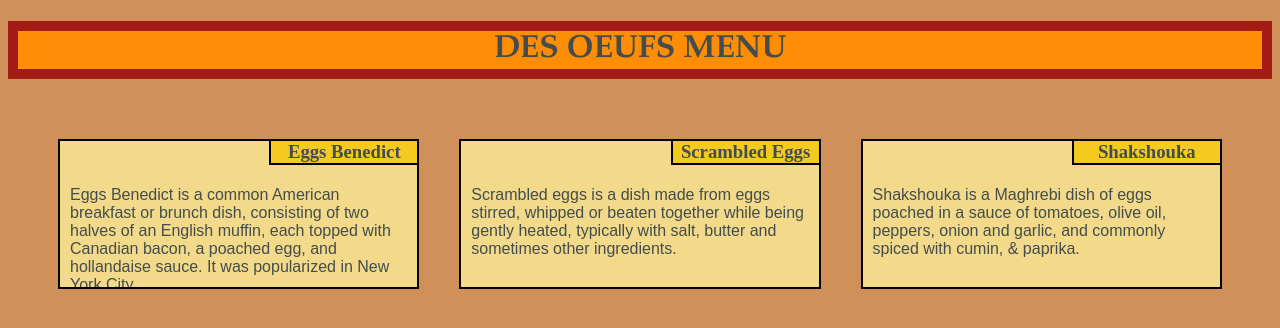
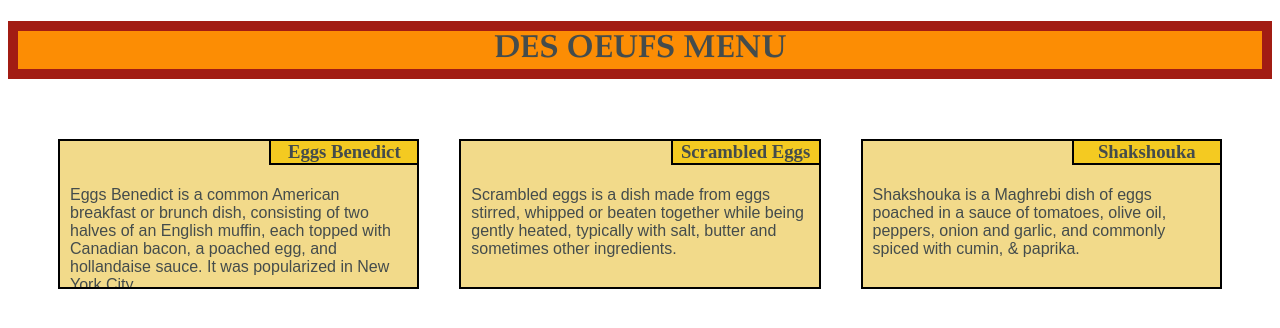
Before and after one commit to dreitechy/DesOeufs, a plain HTML site: page index.html in a window 1280 px wide. Drawn offline with Linux system fonts and the light colour scheme.

Commit message:
Update index.html

```diff
--- a/index.html
+++ b/index.html
@@ -7,7 +7,7 @@
 <link rel="stylesheet" href="css/styles.css">
  <title>Resto</title>
     </head>
-    <body style="background-color: #CF905A;">
+    <body>
             <h1>DES OEUFS MENU</h1>
             <div id="Itlog">
                <div class="OuterEggs OuterTop">
```
